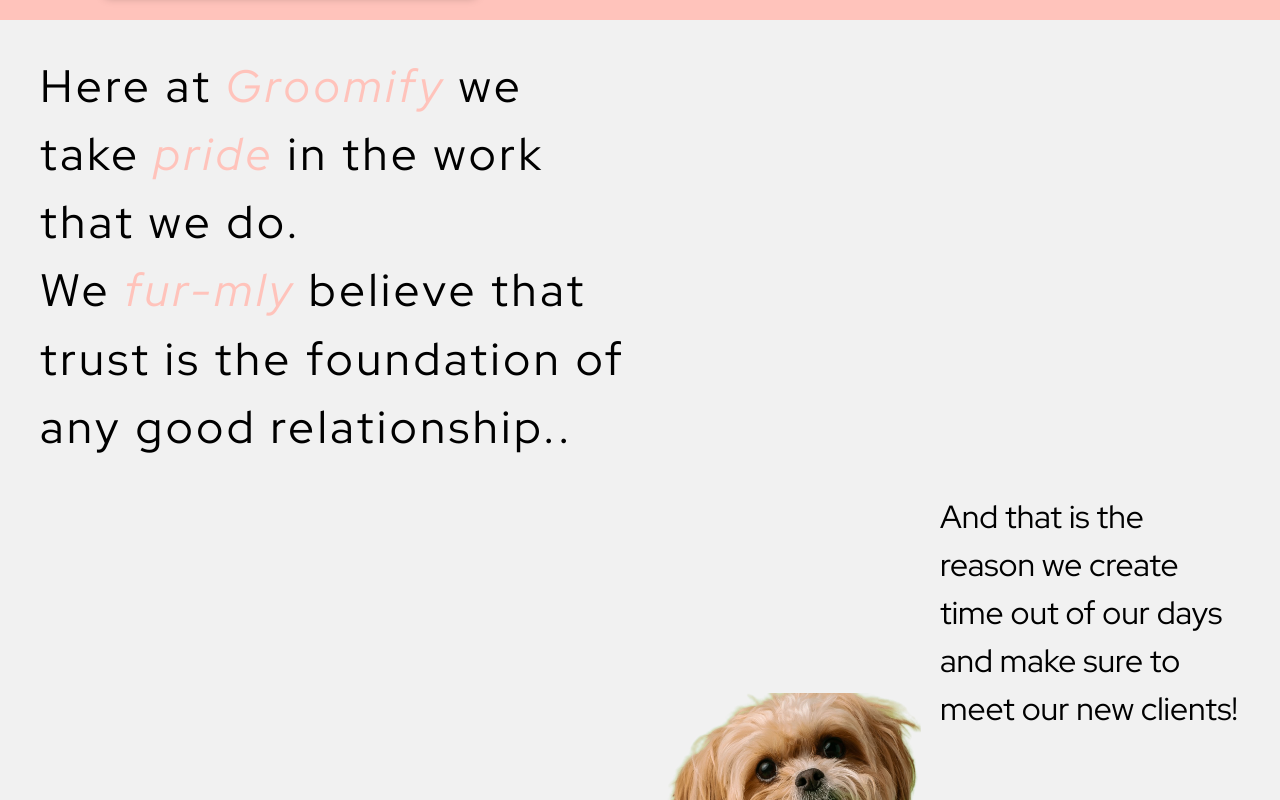
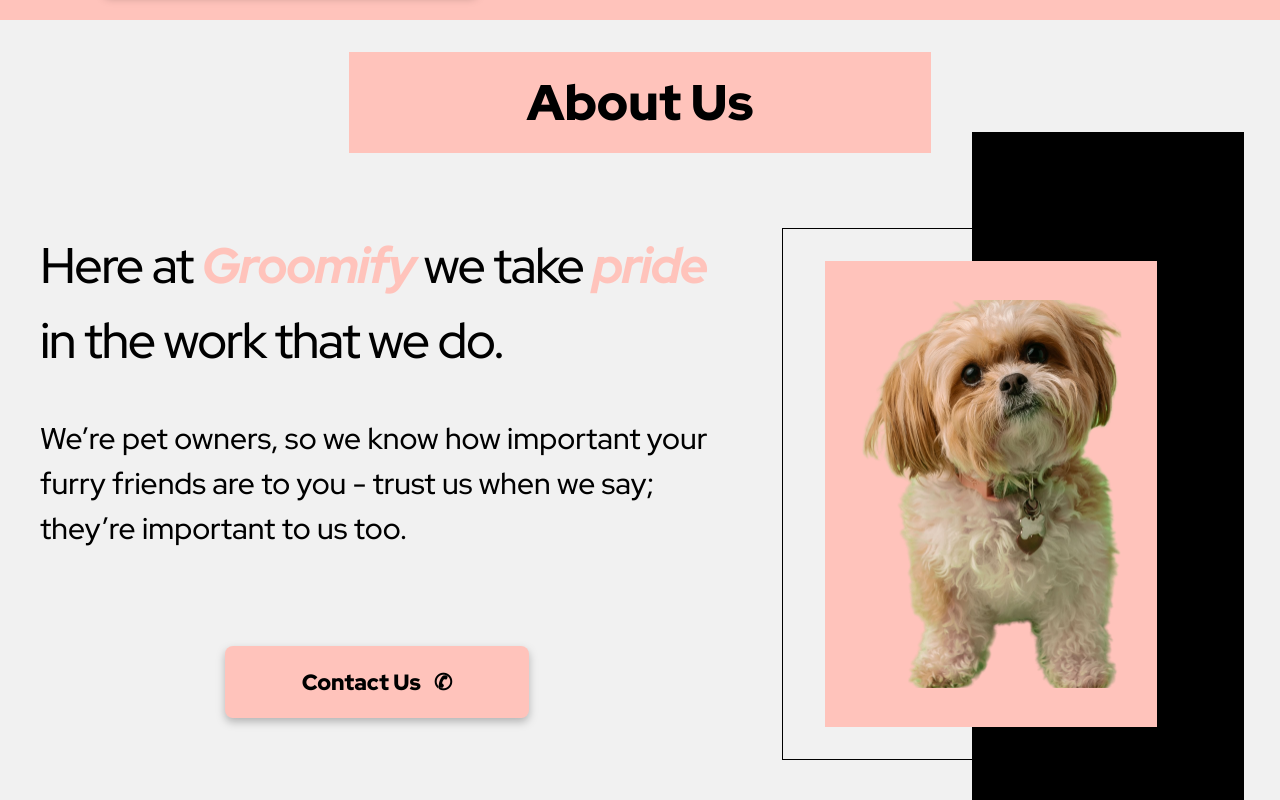
Before and after one commit to eltonbautista/Groomify, a Vue app: page / in a window 1280 px wide. Shown: the part 860-1660 px from the top of the page. Built offline with nearby package versions, Linux system fonts and the light colour scheme; grey boxes are pictures that could not be loaded; a web font is replaced by a local one.

Commit message:
added about component v2

```diff
--- a/src/components/About.vue
+++ b/src/components/About.vue
@@ -1,29 +1,39 @@
 <script setup lang="ts">
 import image from "../assets/DoggoAbout.png"
+import ContactButton from "./ContactButton.vue";
 </script>
 
 <template>
     <section class="container">
         <div class="about">
             <div class="about-header">
-                <p>
-                    <span class="top-span">Here at <em>Groomify</em> we take <em>pride</em> in the work that we
-                        do.</span><br />
-                    <span class="bottom-span">We <em>fur-mly</em> believe that trust is the foundation of any good
-                        relationship..</span>
-                </p>
+                <h1>About Us</h1>
             </div>
-            <div class="about-subheader">
-                <div class="about-img">
+            <div class="about-text">
+                <div class="top">
+                    <p>Here at <em>Groomify</em> we take <em>pride</em> in the work that we do.</p>
+                </div>
+                <div class="bottom">
+                    <p>We’re pet owners, so we know how important your furry friends are to you - trust us
+                        when we say;
+                        they’re important to us too.</p>
+                </div>
+
+                <div class="button">
+                    <ContactButton button-text="Contact Us &nbsp; &#9990;" background-color="var(--color-text-accent)"
+                        text-color="var(--color-text-main)" />
+                </div>
+
+            </div>
+            <div class="about-img">
+                <div class="backdrop"></div>
+                <div class="border">
+
                     <img :src="image" />
-                </div>
-                <div class="about-text">
-                    <p>And that is the reason we create time out of our days and make sure to meet our new clients!</p>
-                    <p>We’re pet owners, so we know how important your furry friends are to you - trust us when we say;
-                        they’re important to us too.</p>
                 </div>
             </div>
         </div>
+
     </section>
 </template>
 
@@ -31,67 +41,126 @@
 .container {
     height: 100%;
     width: 100%;
-
-    background-color: #f1f1f1;
+    background-color: var(--bg-color-about);
+    font-family: var(--common-font-family);
     padding-top: 2em;
-    font-family: var(--common-font-family);
+    padding-bottom: 8em;
 }
 
 .about {
     max-width: var(--max-width);
     margin: auto;
     display: grid;
-    grid-area: 1/3/2/11;
+    grid-template-areas: "header header"
+        "text image";
+    grid-template-rows: 2fr;
+    grid-template-columns: 1fr 458px;
 }
 
 .about-header {
+    grid-area: header;
+    gap: 2em;
+    text-align: center;
+    margin: auto;
+    padding-bottom: 75px;
 
-    padding-bottom: 2em;
-    gap: 2em;
+    h1 {
+        font-size: 50px;
+        font-weight: 900;
+        color: var(--color-text-main);
+        height: 101px;
+        width: 582px;
+        background-color: var(--color-text-accent);
+        line-height: 6.3125rem;
+        vertical-align: middle;
+    }
 
     p {
         .top-span {
             font-size: var(--font-size-xl);
-            letter-spacing: 0.0798em;
+            letter-spacing: 0.048em;
 
         }
 
         .bottom-span {
             font-size: var(--font-size-xl);
-            letter-spacing: 0.080em;
+            letter-spacing: -0.067em;
         }
     }
 
-    em {
-        color: var(--color-text-accent);
-    }
+
 }
 
-.about-subheader {
-    display: grid;
-    grid-area: 2/3/8/11;
+.about-text {
+    grid-area: text;
+    max-width: 750px;
+    padding-right: 68px;
+
+    .top {
+        letter-spacing: -0.1em;
+
+        p {
+
+            font-size: 50px;
+            font-weight: 500;
+            padding-bottom: 38px;
+        }
+
+        em {
+            font-weight: 800;
+            color: var(--color-text-accent);
+        }
+    }
+
+    .bottom {
+        p {
+            font-size: 30px;
+            font-weight: 500;
+        }
+    }
+
+    .button {
+        width: 100%;
+        display: flex;
+        justify-content: center;
+        padding-top: 5.9375rem;
+
+        .contact-button {
+            width: 304px;
+        }
+    }
+
 }
 
 .about-img {
-    display: grid;
-    grid-area: 1/1;
-    padding-top: 6em;
+    grid-area: image;
+    display: flex;
+    justify-content: center;
     align-items: center;
-    justify-content: center;
+    border: 1px solid var(--color-text-main);
+    width: 418px;
+    height: 532px;
+
+    .border {
+        display: flex;
+        justify-content: center;
+        align-items: center;
+        background-color: var(--color-text-accent);
+        width: 332px;
+        height: 466px;
+    }
+
+    .backdrop {
+        position: absolute;
+        right: -45px;
+        width: 272px;
+        height: 724px;
+        background-color: var(--color-text-main);
+    }
 
     img {
-        height: 25em
-    }
-}
-
-.about-text {
-    display: grid;
-    grid-area: 1/2;
-    max-width: 300px;
-
-    p {
-        font-size: 2em;
-        padding-bottom: 2em;
+        width: 297px;
+        height: 388.42px;
     }
 }
 </style>
```
